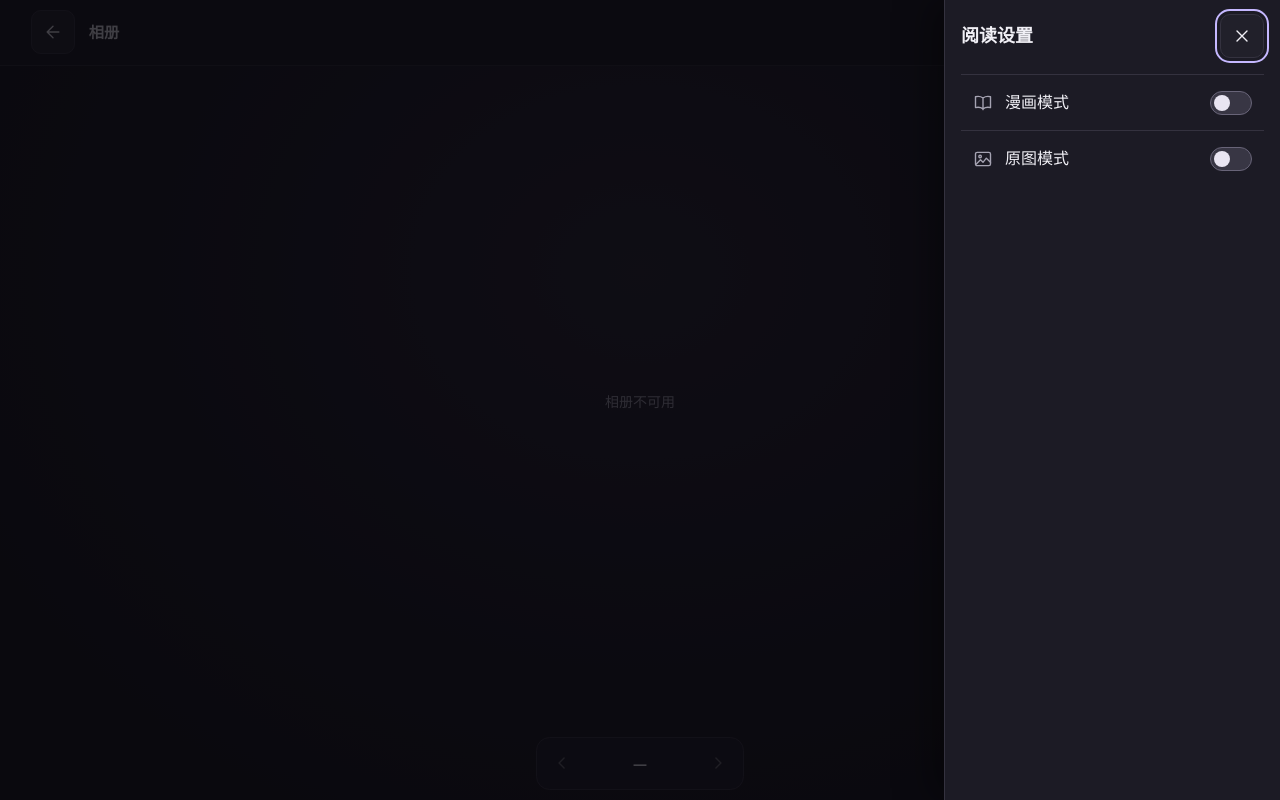
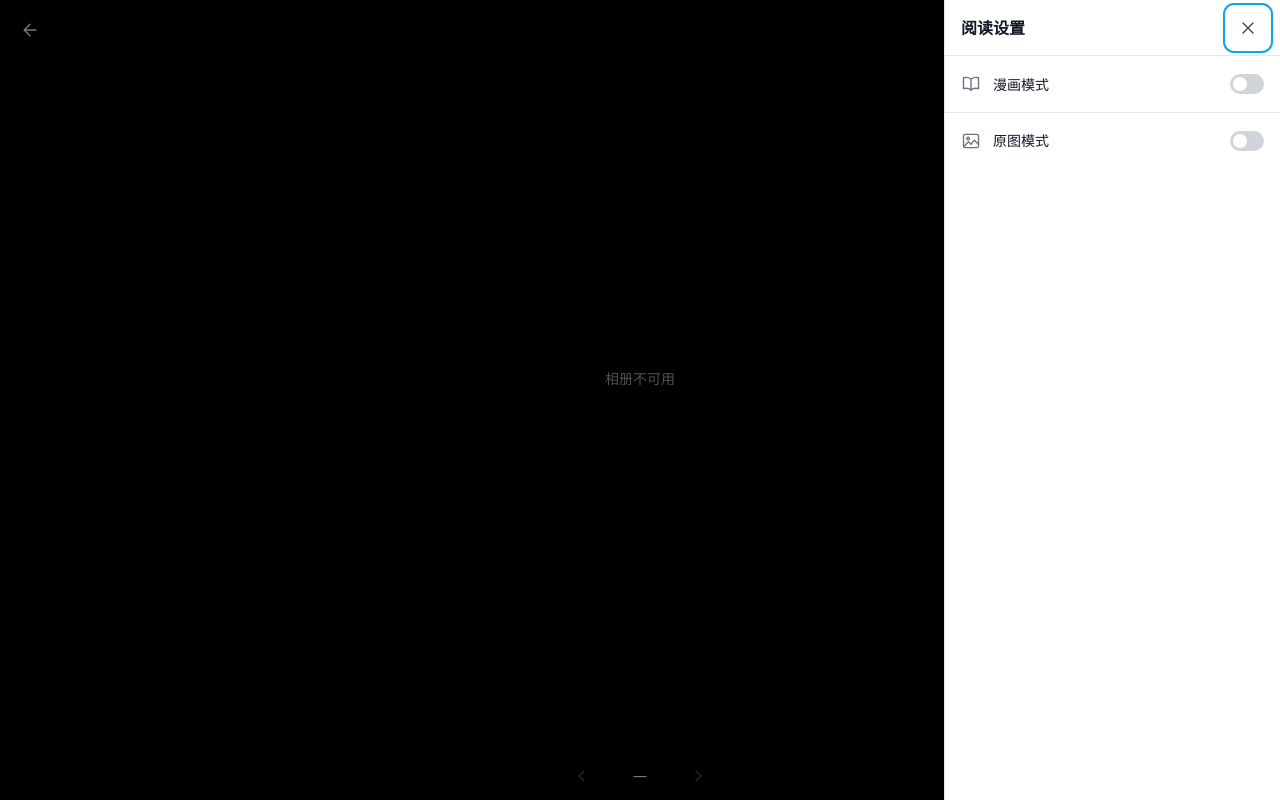
Before and after one commit to ginpika/bootfs, a Spring app: page /album in a window 1280 px wide, after a click that opens the changed part. Run offline with Thymeleaf, Linux system fonts and the light colour scheme; the template is opened without the code that fills it, so the values that code supplies are empty; some of the project's set-up classes (security, data sources, template engines, error pages and the like) are left out, and stand-ins take their place.

Commit message:
modify: update album ui

```diff
--- a/src/main/resources/static/album.css
+++ b/src/main/resources/static/album.css
@@ -1,12 +1,8 @@
 :root {
     color-scheme: dark;
-    --reader-text: #f1f0f6;
-    --reader-muted: #a5a3b2;
-    --reader-border: #34323f;
-    --reader-surface: #21202a;
-    --reader-hover: #333141;
-    --reader-accent: #c5b8ff;
-    background: #101016;
+    --reader-text: #f5f5f5;
+    --reader-muted: #a3a3a3;
+    background: #000;
     color: var(--reader-text);
     font: 1rem / 1.4 system-ui, "PingFang SC", sans-serif;
 }
@@ -21,8 +17,8 @@ body {
 
 button, input { font: inherit; }
 
-:focus-visible {
-    outline: 2px solid var(--reader-accent);
+.reader :focus-visible {
+    outline: 2px solid var(--reader-text);
     outline-offset: 3px;
 }
 
@@ -38,32 +34,21 @@ svg {
 }
 
 .reader {
+    position: relative;
     display: grid;
-    grid-template-rows: auto minmax(0, 1fr) auto;
+    grid-template-rows: minmax(0, 1fr) auto;
     height: 100vh;
     height: 100dvh;
-    background: radial-gradient(ellipse at 50% 34%, #242230 0%, #171620 50%, #101016 84%);
 }
 
-.reader-header {
-    display: flex;
-    align-items: center;
-    gap: .875rem;
-    min-width: 0;
-    padding: .65rem clamp(.75rem, 2.4vw, 2rem);
-    background: #17161e;
-    border-bottom: 1px solid #292833;
-}
-
-.reader-header h1 {
-    flex: 1;
-    min-width: 0;
+.reader-visually-hidden {
+    position: absolute;
+    width: 1px;
+    height: 1px;
     margin: 0;
     overflow: hidden;
-    text-overflow: ellipsis;
+    clip-path: inset(50%);
     white-space: nowrap;
-    font-size: .95rem;
-    font-weight: 650;
 }
 
 .reader-button {
@@ -73,29 +58,39 @@ svg {
     width: 2.75rem;
     height: 2.75rem;
     padding: 0;
-    border-radius: .625rem;
-    border: 1px solid var(--reader-border);
+    border: 0;
+    border-radius: var(--radius-control);
     color: var(--reader-text);
-    background: var(--reader-surface);
+    background: transparent;
     cursor: pointer;
     text-decoration: none;
 }
 
 .reader-button:enabled:hover, a.reader-button:hover {
-    border-color: #514c65;
-    background: var(--reader-hover);
+    background: #ffffff18;
 }
 
 .reader-button:disabled {
-    opacity: .36;
+    opacity: .3;
     cursor: default;
 }
+
+.reader-corner {
+    position: absolute;
+    z-index: 3;
+    inset-block-start: max(.5rem, env(safe-area-inset-top));
+    background: #0009;
+}
+
+.reader-corner:is(:enabled, a):hover { background: #000d; }
+#reader-back { inset-inline-start: max(.5rem, env(safe-area-inset-left)); }
+#reader-settings { inset-inline-end: max(.5rem, env(safe-area-inset-right)); }
 
 .reader-stage {
     position: relative;
     min-width: 0;
     min-height: 0;
-    margin: clamp(.4rem, 1.65vh, 1.3rem) clamp(.35rem, 2.6vw, 2.5rem);
+    margin: .375rem clamp(.375rem, 1vw, .875rem) 0;
     overflow: clip;
     overflow-clip-margin: .25rem;
     container-type: size;
@@ -133,8 +128,7 @@ svg {
     overflow: hidden;
     isolation: isolate;
     border-radius: 3px;
-    background: #252430;
-    box-shadow: 0 8px 24px #0006;
+    background: #000;
 }
 
 .reader-paper > img, .reader-page-status {
@@ -158,11 +152,11 @@ svg {
     position: absolute;
     inset: 0;
     pointer-events: none;
-    background: linear-gradient(to right, #fff0 95%, #15121c30 100%);
+    background: linear-gradient(to right, #0000 95%, #0003 100%);
 }
 
 .reader-book.is-manga [data-side="right"] .reader-paper::after {
-    background: linear-gradient(to left, #fff0 95%, #15121c30 100%);
+    background: linear-gradient(to left, #0000 95%, #0003 100%);
 }
 
 .reader-leaf {
@@ -208,61 +202,37 @@ svg {
 
 .reader-status p { margin: 0; }
 
-.reader-retry {
-    min-height: 2.25rem;
-    padding: .25rem .85rem;
-    border: 1px solid var(--reader-border);
-    border-radius: .5rem;
-    background: var(--reader-surface);
-    color: var(--reader-text);
-    cursor: pointer;
-}
-
 .reader-spinner {
     width: 1.25rem;
     height: 1.25rem;
     border: 2px solid #ffffff24;
-    border-top-color: var(--reader-accent);
+    border-top-color: var(--reader-text);
     border-radius: 50%;
     animation: reader-spin .75s linear infinite;
 }
 
 @keyframes reader-spin { to { transform: rotate(1turn); } }
 
-.reader-footer {
-    display: grid;
-    justify-content: center;
-    padding: 0 .75rem .65rem;
-}
-
 .reader-controls {
     display: flex;
+    justify-self: center;
     align-items: center;
-    gap: .5rem;
-    padding: .2rem;
-    border: 1px solid var(--reader-border);
-    border-radius: .85rem;
-    background: #1b1a24;
-}
-
-.reader-controls .reader-button {
-    border-color: transparent;
-    background: transparent;
+    gap: .125rem;
+    padding-block: .125rem max(.125rem, env(safe-area-inset-bottom));
 }
 
 .reader-position {
-    min-width: 6rem;
+    min-width: 4.25rem;
     margin: 0;
     text-align: center;
     white-space: nowrap;
     font-size: .875rem;
     font-variant-numeric: tabular-nums;
-    font-weight: 650;
+    font-weight: 500;
 }
 
 #reader-total {
     color: var(--reader-muted);
-    font-weight: 450;
 }
 
 .reader-drawer {
@@ -275,20 +245,21 @@ svg {
     margin: 0;
     padding: 0;
     border: 0;
-    border-left: 1px solid var(--reader-border);
-    background: #1c1b25;
-    color: var(--reader-text);
-    box-shadow: -12px 0 35px #0006;
+    border-inline-start: 1px solid var(--color-border-primary);
+    border-radius: 0;
+    color: var(--color-text-primary);
+    font: .875rem / 1.5 system-ui, "PingFang SC", sans-serif;
+    box-shadow: -12px 0 32px rgb(0 0 0 / 12%);
 }
 
 .reader-drawer[open] { animation: reader-drawer-in .22s ease-out both; }
-.reader-drawer::backdrop { background: #08070cc2; }
+.reader-drawer::backdrop { background: rgb(0 0 0 / 50%); }
 
 @keyframes reader-drawer-in { from { transform: translateX(100%); } }
 
 .reader-drawer-content {
     min-height: 100%;
-    padding: .875rem 1rem;
+    padding-block-start: env(safe-area-inset-top);
 }
 
 .reader-drawer-header {
@@ -296,13 +267,25 @@ svg {
     align-items: center;
     justify-content: space-between;
     gap: 1rem;
-    margin-bottom: 1rem;
+    min-height: 3.5rem;
+    padding: .375rem .75rem .375rem 1rem;
+    border-block-end: 1px solid var(--color-border-primary);
 }
 
 .reader-drawer h2 {
     margin: 0;
-    font-size: 1.125rem;
-    font-weight: 650;
+    font-size: 1rem;
+    font-weight: 600;
+}
+
+.reader-drawer button.theme-icon-btn {
+    width: 2.5rem;
+    height: 2.5rem;
+}
+
+.reader-drawer :is(button, input):focus-visible {
+    outline: 2px solid var(--color-accent-primary);
+    outline-offset: 3px;
 }
 
 .reader-option {
@@ -310,59 +293,41 @@ svg {
     align-items: center;
     gap: .75rem;
     min-height: 3.5rem;
-    padding: .5rem .75rem;
-    border-block-start: 1px solid var(--reader-border);
+    padding: .5rem 1rem;
     cursor: pointer;
 }
 
-.reader-option > svg { color: var(--reader-muted); }
+.reader-option + .reader-option { border-block-start: 1px solid var(--color-border-primary); }
+.reader-option:hover { background: var(--color-bg-hover); }
+.reader-option > svg { color: var(--color-text-tertiary); }
 
-.reader-switch {
-    appearance: none;
-    position: relative;
+.reader-option input[role="switch"] {
     flex: none;
-    width: 2.65rem;
-    height: 1.5rem;
+    width: 34px;
+    height: 20px;
     margin: 0 0 0 auto;
-    border: 1px solid #686478;
-    border-radius: 2rem;
-    background: #383644;
-    cursor: pointer;
-    transition: background-color .16s, border-color .16s;
+    border: 0;
+    border-radius: 20px;
+    background: var(--color-border-secondary);
 }
 
-.reader-switch::after {
+.reader-option input[role="switch"]::before {
     content: "";
     position: absolute;
-    top: .2rem;
-    left: .2rem;
-    width: 1rem;
-    height: 1rem;
+    top: 3px;
+    left: 3px;
+    width: 14px;
+    height: 14px;
     border-radius: 50%;
-    background: #e9e5f2;
-    transition: transform .16s;
+    background: #fff;
+    transition: transform var(--transition-fast);
 }
 
-.reader-switch:checked {
-    background: var(--reader-accent);
-    border-color: var(--reader-accent);
-}
-
-.reader-switch:checked::after {
-    background: #29223f;
-    transform: translateX(1.12rem);
-}
-
-@media (max-width: 350px) {
-    .reader-header { gap: .5rem; }
-}
-
-@media (max-height: 420px) {
-    .reader-header { padding-block: .2rem; }
-    .reader-footer { padding-bottom: .15rem; }
-}
+.reader-option input[role="switch"]:checked { background: var(--color-accent-primary); }
+.reader-option input[role="switch"]:checked::before { transform: translateX(14px); }
+.reader-option input[role="switch"]::after { display: none; }
 
 @media (prefers-reduced-motion: reduce) {
     .reader-drawer[open], .reader-spinner { animation: none; }
-    .reader-switch, .reader-switch::after { transition: none; }
+    .reader-option input[role="switch"], .reader-option input[role="switch"]::before { transition: none; }
 }
--- a/src/main/resources/static/album.js
+++ b/src/main/resources/static/album.js
@@ -19,10 +19,22 @@
     const originalSwitch = document.querySelector('#reader-original');
     const reducedMotion = window.matchMedia('(prefers-reduced-motion: reduce)');
     const mangaPreference = 'bootfs-album-manga';
+    const themes = ['light', 'dark', 'sakura', 'starry-night', 'forest', 'ocean', 'sunset', 'lavender'];
+
+    function applyTheme(theme) {
+        const root = document.documentElement;
+        root.classList.remove(...themes.map(name => 'theme-' + name));
+        root.classList.add('theme-' + (themes.includes(theme) ? theme : 'light'));
+    }
 
     if (window.self !== window.top) document.querySelector('#reader-back').hidden = true;
-    try { mangaSwitch.checked = localStorage.getItem(mangaPreference) === '1'; }
-    catch { /* The switch also works in frames without storage access. */ }
+    try {
+        applyTheme(localStorage.getItem('tfs-theme'));
+        mangaSwitch.checked = localStorage.getItem(mangaPreference) === '1';
+    } catch { /* The reader also works in frames without storage access. */ }
+    window.addEventListener('storage', event => {
+        if (event.key === 'tfs-theme') applyTheme(event.newValue);
+    });
 
     let resources = [];
     let index = 0;
@@ -64,8 +76,8 @@
         spinner.setAttribute('aria-label', t('正在加载…'));
         const reload = document.createElement('button');
         reload.type = 'button';
-        reload.className = 'reader-retry';
-        reload.textContent = t('重试');
+        reload.className = 'reader-button';
+        reload.append(retry.firstElementChild.cloneNode(true));
         reload.setAttribute('aria-label', t('重试第 {0} 页', page + 1));
 
         function load() {
--- a/src/main/resources/templates/album.html
+++ b/src/main/resources/templates/album.html
@@ -5,6 +5,7 @@
     <meta name="viewport" content="width=device-width, initial-scale=1.0">
     <title>BootFS</title>
     <link rel="icon" th:href="@{/favicon.ico}" sizes="any">
+    <link rel="stylesheet" th:href="@{/themes.css}">
     <link rel="stylesheet" th:href="@{/album.css}">
     <script defer th:src="@{/security-utils.js}"></script>
     <script defer th:src="@{/i18n/en.js}"></script>
@@ -12,30 +13,29 @@
     <script defer th:src="@{/album.js}"></script>
 </head>
 <body>
-<main class="reader" th:attr="data-pages-base=@{/api/album/},data-original-base=@{/p/}">
-    <header class="reader-header">
-        <a id="reader-back" class="reader-button" th:href="@{/}" aria-label="返回" data-i18n-attrs="aria-label">
+<main class="reader" aria-labelledby="reader-title" th:attr="data-pages-base=@{/api/album/},data-original-base=@{/p/}">
+    <h1 id="reader-title" class="reader-visually-hidden" data-i18n>相册</h1>
+    <a id="reader-back" class="reader-button reader-corner" th:href="@{/}" aria-label="返回" data-i18n-attrs="aria-label">
         <svg viewBox="0 0 24 24" aria-hidden="true"><path d="m12 5-7 7 7 7M5 12h14"/></svg>
     </a>
-        <h1 id="reader-title" data-i18n>相册</h1>
-        <button id="reader-settings" class="reader-button" type="button" aria-label="阅读设置"
+    <button id="reader-settings" class="reader-button reader-corner" type="button" aria-label="阅读设置"
             aria-haspopup="dialog" aria-controls="reader-drawer" aria-expanded="false" data-i18n-attrs="aria-label">
         <svg viewBox="0 0 24 24" aria-hidden="true">
             <path d="M4 8h4m4 0h8M4 16h8m4 0h4"/>
             <circle cx="10" cy="8" r="2"/><circle cx="14" cy="16" r="2"/>
         </svg>
     </button>
-    </header>
 
     <div id="reader-stage" class="reader-stage">
         <div id="reader-book" class="reader-book" role="group" aria-label="图片" data-i18n-attrs="aria-label"></div>
         <div id="reader-status" class="reader-status">
             <p id="reader-message" role="status" data-i18n>正在加载…</p>
-            <button id="reader-retry" class="reader-retry" type="button" data-i18n hidden>重试</button>
+            <button id="reader-retry" class="reader-button" type="button" aria-label="重试" data-i18n-attrs="aria-label" hidden>
+                <svg viewBox="0 0 24 24" aria-hidden="true"><path d="M4 11a8 8 0 1 1 1.9 6.2M4 5v6h6"/></svg>
+            </button>
         </div>
     </div>
 
-    <footer class="reader-footer">
     <nav class="reader-controls" aria-label="翻页" data-i18n-attrs="aria-label">
         <button id="reader-previous" class="reader-button" type="button" aria-label="上一页" data-i18n-attrs="aria-label" disabled>
             <svg viewBox="0 0 24 24" aria-hidden="true"><path d="m14.5 18-6-6 6-6"/></svg>
@@ -45,15 +45,14 @@
             <svg viewBox="0 0 24 24" aria-hidden="true"><path d="m9.5 6 6 6-6 6"/></svg>
         </button>
     </nav>
-    </footer>
 </main>
 
-<dialog id="reader-drawer" class="reader-drawer" aria-labelledby="reader-drawer-title">
+<dialog id="reader-drawer" class="reader-drawer theme-card" aria-labelledby="reader-drawer-title">
     <div class="reader-drawer-content">
         <header class="reader-drawer-header">
             <h2 id="reader-drawer-title" data-i18n>阅读设置</h2>
             <form method="dialog">
-                <button class="reader-button" type="submit" aria-label="关闭" data-i18n-attrs="aria-label" autofocus>
+                <button class="theme-icon-btn" type="submit" aria-label="关闭" data-i18n-attrs="aria-label" autofocus>
                     <svg viewBox="0 0 24 24" aria-hidden="true"><path d="m6 6 12 12M18 6 6 18"/></svg>
                 </button>
             </form>
@@ -61,7 +60,7 @@
         <label class="reader-option">
             <svg viewBox="0 0 24 24" aria-hidden="true"><path d="M12 6v14M12 6c-2.7-2-5.5-2.3-9-1.5v13c3.5-.8 6.3-.5 9 1.5 2.7-2 5.5-2.3 9-1.5v-13c-3.5-.8-6.3-.5-9 1.5Z"/></svg>
             <span data-i18n>漫画模式</span>
-            <input id="reader-manga" class="reader-switch" type="checkbox" role="switch">
+            <input id="reader-manga" type="checkbox" role="switch">
         </label>
         <label class="reader-option">
             <svg viewBox="0 0 24 24" aria-hidden="true">
@@ -69,7 +68,7 @@
                 <circle cx="8.5" cy="9" r="1.5"/><path d="m4 18 5-5 3 3 4-5 5 5"/>
             </svg>
             <span data-i18n>原图模式</span>
-            <input id="reader-original" class="reader-switch" type="checkbox" role="switch">
+            <input id="reader-original" type="checkbox" role="switch">
         </label>
     </div>
 </dialog>
```
Lines whose indentation alone changed are shown as unchanged.
